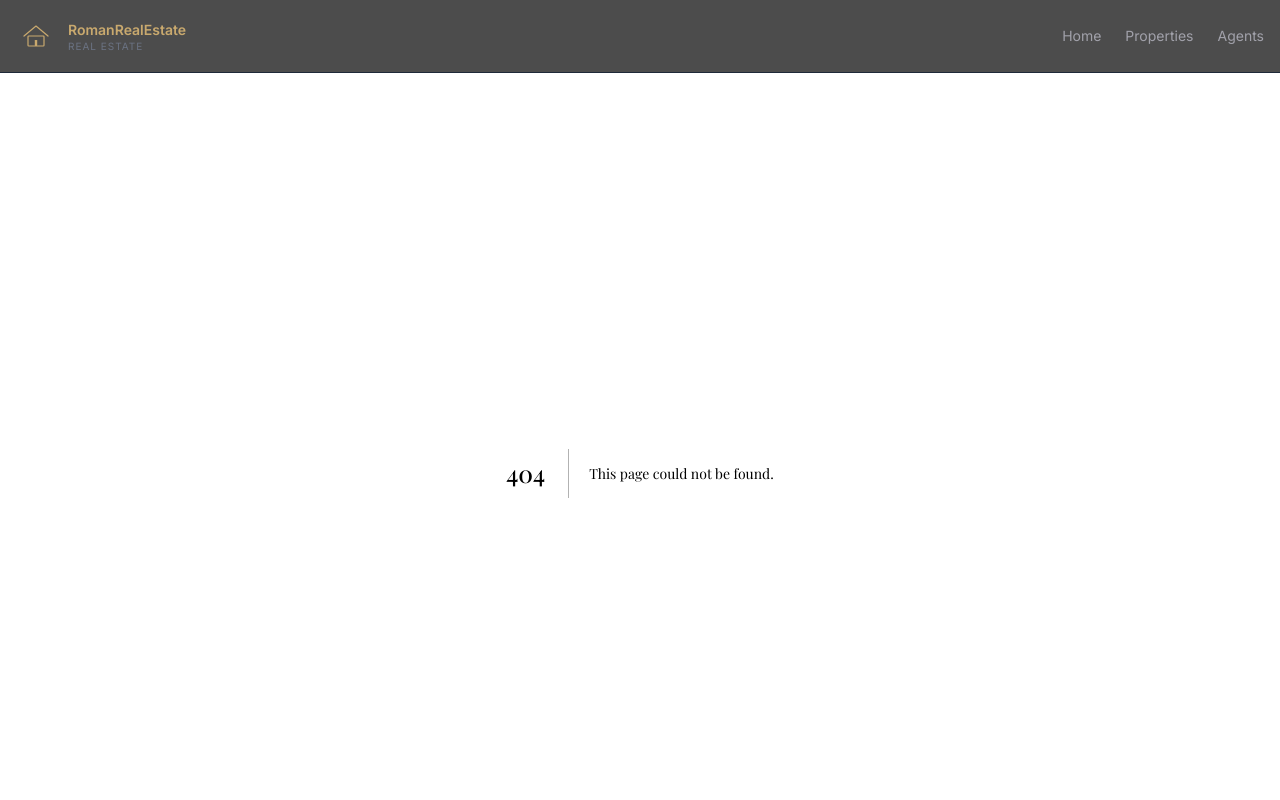
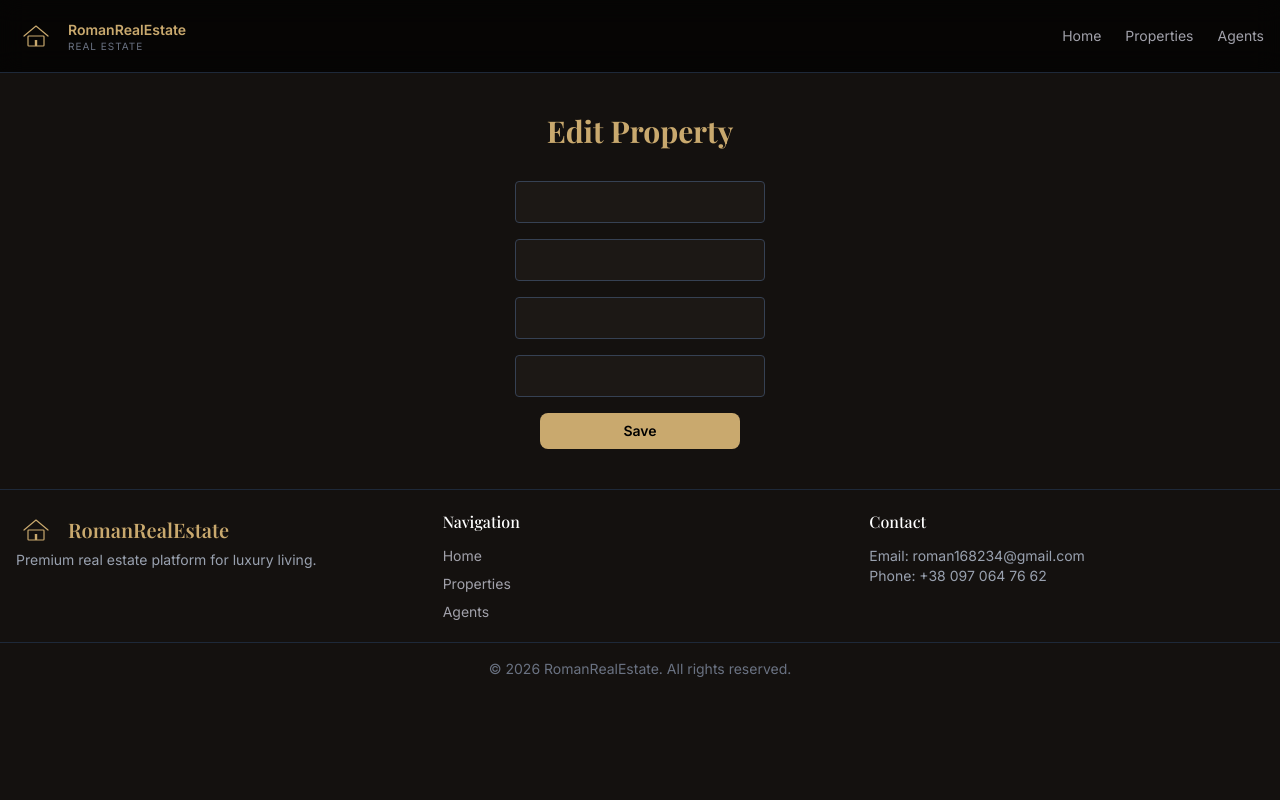
Before and after one commit to RomanFrontEndDeveloper/roman-real-estate, a Next.js app: page /properties/1/edit in a window 1280 px wide. Before the commit this address had no page. Shown: the top 800 px of the page. Built offline with nearby package versions, Linux system fonts and the light colour scheme; no server answers; a web font is replaced by a local one.

Commit message:
create add & update button

```diff
--- /dev/null
+++ b/src/app/properties/[id]/edit/page.tsx
@@ -0,0 +1,94 @@
+'use client';
+
+import { useQuery, useMutation, useQueryClient } from '@tanstack/react-query';
+import { useParams, useRouter } from 'next/navigation';
+import { getPropertyById } from '@/entities/property/api/getPropertyById';
+import { updateProperty } from '@/entities/property/api/updateProperty';
+import { useState, useEffect } from 'react';
+import { Input } from '@/shared/ui/Input';
+import { Button } from '@/shared/ui/Button';
+
+export default function EditPropertyPage() {
+	const { id } = useParams();
+	const router = useRouter();
+	const queryClient = useQueryClient();
+
+	const { data } = useQuery({
+		queryKey: ['property', id],
+		queryFn: () => getPropertyById(id as string),
+	});
+
+	const [title, setTitle] = useState('');
+	const [price, setPrice] = useState('');
+	const [location, setLocation] = useState('');
+	const [image, setImage] = useState('');
+
+	// 🔥 заповнюємо форму
+	useEffect(() => {
+		if (data) {
+			setTitle(data.title);
+			setPrice(String(data.price));
+			setLocation(data.location);
+			setImage(data.image);
+		}
+	}, [data]);
+
+	const mutation = useMutation({
+		mutationFn: updateProperty,
+		onSuccess: () => {
+			queryClient.invalidateQueries({ queryKey: ['properties'] });
+			router.push('/properties');
+		},
+	});
+
+	const handleSubmit = (e: React.FormEvent) => {
+		e.preventDefault();
+
+		mutation.mutate({
+			id: id as string,
+			data: {
+				title,
+				price: Number(price),
+				location,
+				image,
+			},
+		});
+	};
+
+	return (
+		<section className='flex justify-center mt-10 px-4'>
+			<div className='w-full max-w-xl'>
+				<h1 className='text-3xl font-bold text-[var(--gold)] mb-8 text-center'>
+					Edit Property
+				</h1>
+
+				<form
+					onSubmit={handleSubmit}
+					className='flex flex-col gap-4 w-full items-center mb-5'
+				>
+					<Input
+						value={title}
+						onChange={(e) => setTitle(e.target.value)}
+					/>
+					<Input
+						type='number'
+						value={price}
+						onChange={(e) => setPrice(e.target.value)}
+					/>
+					<Input
+						value={location}
+						onChange={(e) => setLocation(e.target.value)}
+					/>
+					<Input
+						value={image}
+						onChange={(e) => setImage(e.target.value)}
+					/>
+
+					<Button type='submit' className='sm:w-[200px] w-full'>
+						{mutation.isPending ? 'Saving...' : 'Save'}
+					</Button>
+				</form>
+			</div>
+		</section>
+	);
+}
--- a/src/app/properties/page.tsx
+++ b/src/app/properties/page.tsx
@@ -9,10 +9,13 @@ import { PropertyCardSkeleton } from '@/entities/property/ui/PropertyCardSkeleto
 import { Input } from '@/shared/ui/Input';
 import { Button } from '@/shared/ui/Button';
 import { useMemo } from 'react';
+import { useRouter } from 'next/navigation';
 
 export default function PropertiesPage() {
 	const [city, setCity] = useState('');
 	const [maxPrice, setMaxPrice] = useState('');
+
+	const router = useRouter();
 
 	const { data, isLoading, error, refetch } = useQuery({
 		queryKey: ['properties'],
@@ -81,6 +84,27 @@ export default function PropertiesPage() {
 			<h1 className='text-3xl font-bold text-[var(--gold)] mb-6 mt-4 ml-3'>
 				Properties
 			</h1>
+			<div className='flex'>
+				<Button
+					variant='outline'
+					onClick={() => router.push('/properties/create')}
+					className='mb-5 w-35'
+				>
+					+ Add Property
+				</Button>
+			</div>
+			<div className='flex'>
+				<Button
+					variant='outline'
+					onClick={() => {
+						setCity('');
+						setMaxPrice('');
+					}}
+					className='mb-5 w-35'
+				>
+					Reset Filtres
+				</Button>
+			</div>
 
 			<div className='flex items-center flex-col sm:flex-row gap-4 mb-6'>
 				{/* CITY */}
@@ -97,17 +121,6 @@ export default function PropertiesPage() {
 					value={maxPrice}
 					onChange={(e) => setMaxPrice(e.target.value)}
 				/>
-				<div className='flex items-center ml-2'>
-					<Button
-						variant='outline'
-						onClick={() => {
-							setCity('');
-							setMaxPrice('');
-						}}
-					>
-						Reset
-					</Button>
-				</div>
 			</div>
 
 			<div className='grid grid-cols-1 sm:grid-cols-2 md:grid-cols-3 gap-6'>
--- /dev/null
+++ b/src/entities/property/api/updateProperty.ts
@@ -0,0 +1,26 @@
+export const updateProperty = async ({
+	id,
+	data,
+}: {
+	id: string;
+	data: {
+		title: string;
+		price: number;
+		location: string;
+		image: string;
+	};
+}) => {
+	const res = await fetch(`http://localhost:5000/api/properties/${id}`, {
+		method: 'PATCH',
+		headers: {
+			'Content-Type': 'application/json',
+		},
+		body: JSON.stringify(data),
+	});
+
+	if (!res.ok) {
+		throw new Error('Failed to update property');
+	}
+
+	return res.json();
+};
--- a/src/entities/property/ui/PropertyCard.tsx
+++ b/src/entities/property/ui/PropertyCard.tsx
@@ -7,14 +7,15 @@ import { Property } from '@/entities/property/types';
 import { useMutation, useQueryClient } from '@tanstack/react-query';
 import { deleteProperty } from '@/entities/property/api/deleteProperty';
 import { Button } from '@/shared/ui/Button';
+import { useRouter } from 'next/navigation';
 
 type Props = {
 	property: Property;
 };
 
 export const PropertyCard = ({ property }: Props) => {
+	const router = useRouter();
 	const queryClient = useQueryClient();
-
 	const mutation = useMutation({
 		mutationFn: deleteProperty,
 		onSuccess: () => {
@@ -51,8 +52,8 @@ export const PropertyCard = ({ property }: Props) => {
 						${property.price.toLocaleString()}
 					</div>
 				</div>
-				<div className='flex justify-between'>
-					<div className='p-4'>
+				<div className='flex justify-between items-center'>
+					<div className='flex flex-col gap-2 p-4'>
 						<h3 className='text-lg font-semibold mb-1 hover:text-[var(--gold)] transition'>
 							{property.title}
 						</h3>
@@ -61,11 +62,22 @@ export const PropertyCard = ({ property }: Props) => {
 							{property.location}
 						</p>
 					</div>
-					<div className='pt-6 pr-6'>
+
+					<div className='flex flex-col gap-2 p-4'>
 						<Button
 							variant='outline'
 							onClick={(e) => {
-								e.preventDefault(); // ❗ щоб не відкривався Link
+								e.preventDefault();
+								router.push(`/properties/${property.id}/edit`);
+							}}
+						>
+							Edit
+						</Button>
+
+						<Button
+							variant='outline'
+							onClick={(e) => {
+								e.preventDefault();
 
 								if (confirm('Delete this property?')) {
 									mutation.mutate(property.id);
```
Also changed, not shown: 2 other files (tests, documents, lock files or other folders).
